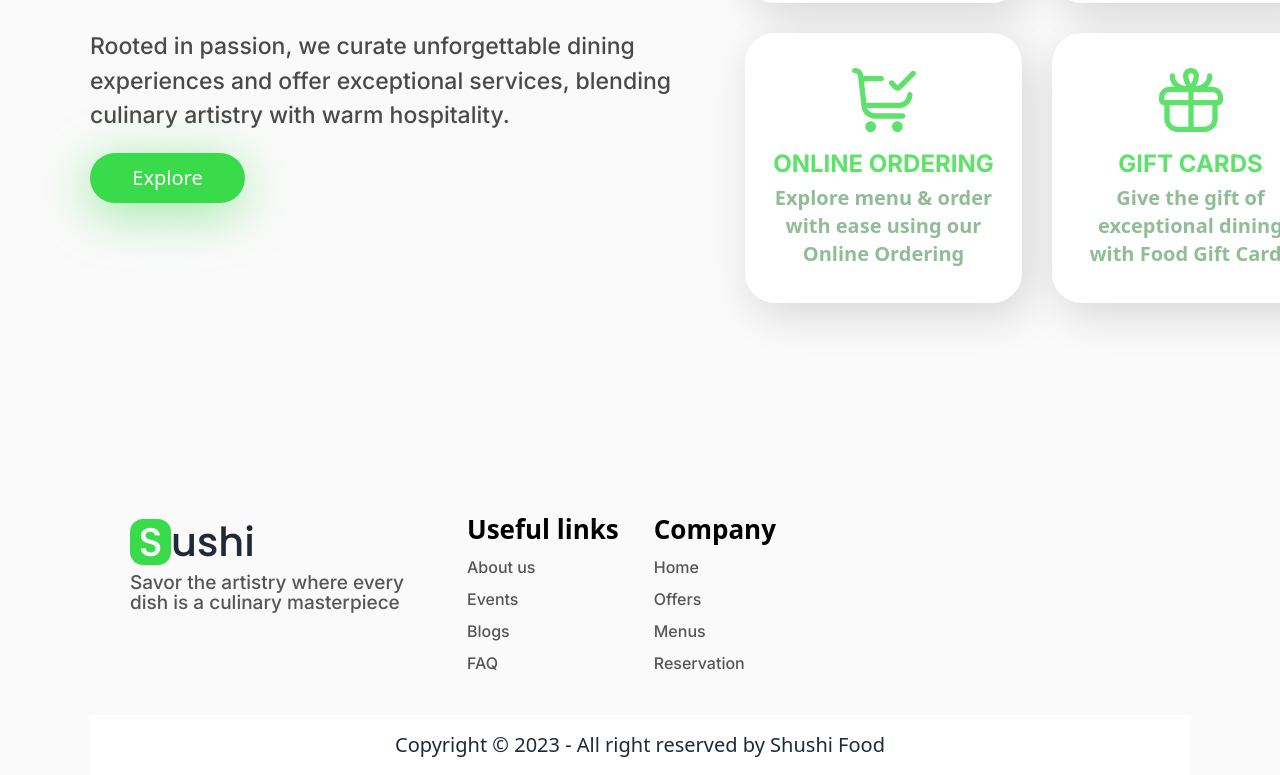
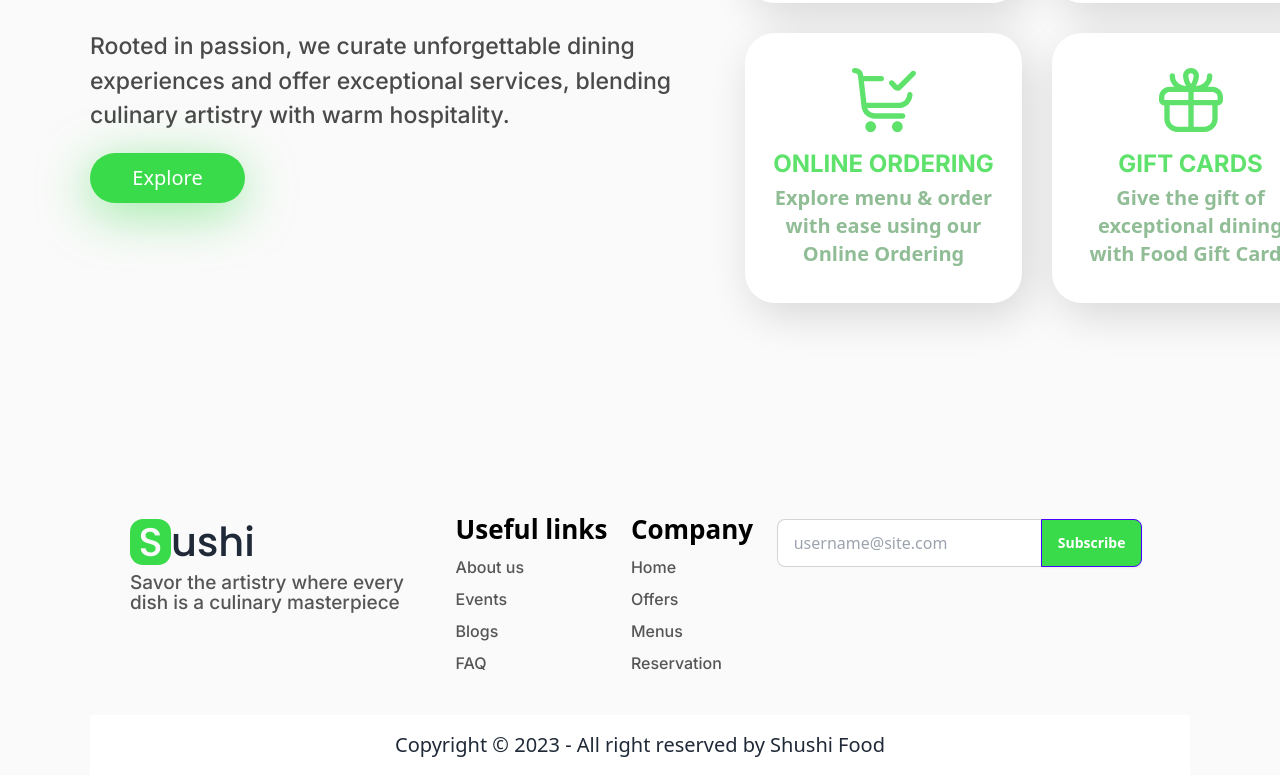
Before and after one commit to Maxwell011/sushi-experience, a React (Vite) app: page / in a window 1280 px wide. Shown: the part 2854-3629 px from the top of the page. Built offline with nearby package versions, Linux system fonts and the light colour scheme.

Commit message:
Fix join form in Footer component

```diff
--- a/src/components/Footer.tsx
+++ b/src/components/Footer.tsx
@@ -59,7 +59,7 @@ const Footer = () => {
                 Enter your email address
               </span>
             </label> */}
-            {/* <div className='join'>
+            <div className='join'>
               <input
                 type='text'
                 placeholder='username@site.com'
@@ -68,7 +68,7 @@ const Footer = () => {
               <button className='btn btn-primary join-item bg-light-green text-normal-white'>
                 Subscribe
               </button>
-            </div> */}
+            </div>
           </fieldset>
         </nav>
       </footer>
```
